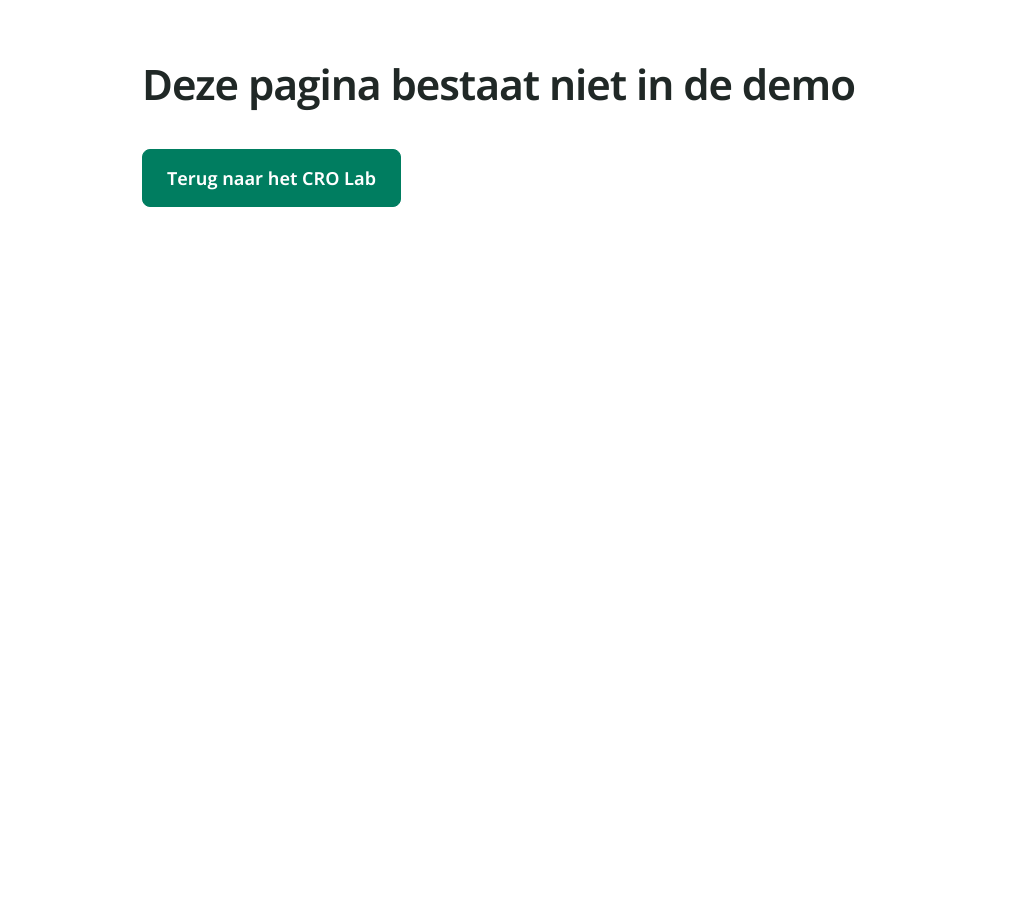
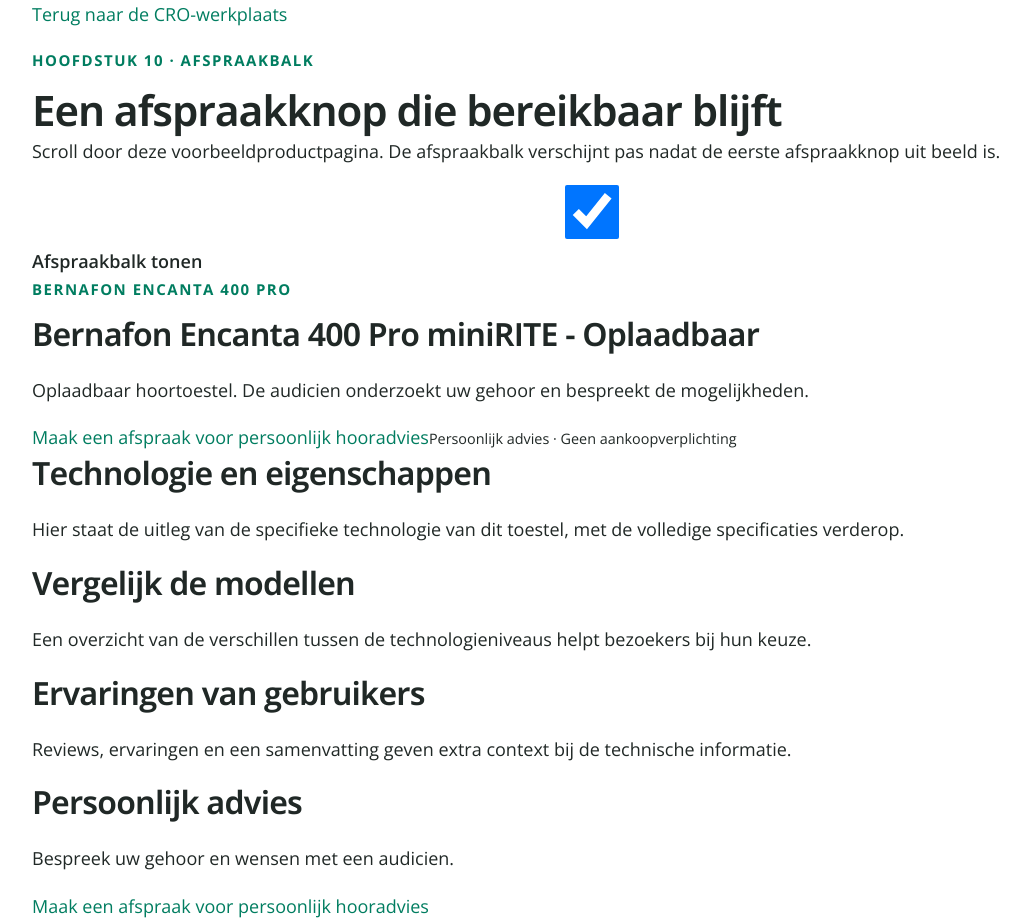
Before and after one commit to jo0stjo0st/oogvoororen-cro, a Next.js app: page /experimenten/mobiele-afspraakbalk in a window 1280 px wide. Before the commit this address had no page. Shown: the whole page, without its empty margins (48-1078 px from the left). Before the commit the page ends 800 px from the top, so only its background shows below. Built offline with nearby package versions, Linux system fonts and the light colour scheme.

Commit message:
Add scroll-triggered sticky appointment CTA experiment

```diff
--- /dev/null
+++ b/src/app/experimenten/mobiele-afspraakbalk/page.tsx
@@ -0,0 +1,28 @@
+"use client";
+import Link from "next/link";
+import {useEffect,useState} from "react";
+import {product,appointmentUrl} from "@/features/products/data";
+export default function StickyChapter(){
+ const [show,setShow]=useState(false);
+ const [enabled,setEnabled]=useState(true);
+ useEffect(()=>{
+  const onScroll=()=>{const el=document.getElementById("sticky-demo-hero");setShow(Boolean(el&&el.getBoundingClientRect().bottom<70))};
+  onScroll();window.addEventListener("scroll",onScroll,{passive:true});
+  return()=>window.removeEventListener("scroll",onScroll);
+ },[]);
+ return <main className="wide cro-sticky-page">
+  <p><Link href="/">Terug naar de CRO-werkplaats</Link></p>
+  <p className="eyebrow">Hoofdstuk 10 · afspraakbalk</p>
+  <h1>Een afspraakknop die bereikbaar blijft</h1>
+  <p>Scroll door deze voorbeeldproductpagina. De afspraakbalk verschijnt pas nadat de eerste afspraakknop uit beeld is.</p>
+  <label className="cro-sticky-toggle"><input type="checkbox" checked={enabled} onChange={e=>setEnabled(e.target.checked)}/> Afspraakbalk tonen</label>
+  <section id="sticky-demo-hero" className="cro-sticky-hero">
+   <div><p className="eyebrow">Bernafon Encanta 400 Pro</p><h2>{product.name}</h2><p>Oplaadbaar hoortoestel. De audicien onderzoekt uw gehoor en bespreekt de mogelijkheden.</p><Link className="cro-sticky-button" href={appointmentUrl("variant-a")}>Maak een afspraak voor persoonlijk hooradvies</Link><small>Persoonlijk advies · Geen aankoopverplichting</small></div>
+  </section>
+  <section className="cro-sticky-content"><h2>Technologie en eigenschappen</h2><p>Hier staat de uitleg van de specifieke technologie van dit toestel, met de volledige specificaties verderop.</p></section>
+  <section className="cro-sticky-content"><h2>Vergelijk de modellen</h2><p>Een overzicht van de verschillen tussen de technologieniveaus helpt bezoekers bij hun keuze.</p></section>
+  <section className="cro-sticky-content"><h2>Ervaringen van gebruikers</h2><p>Reviews, ervaringen en een samenvatting geven extra context bij de technische informatie.</p></section>
+  <section className="cro-sticky-content"><h2>Persoonlijk advies</h2><p>Bespreek uw gehoor en wensen met een audicien.</p><Link className="cro-sticky-button" href={appointmentUrl("variant-a")}>Maak een afspraak voor persoonlijk hooradvies</Link></section>
+  {enabled&&show&&<aside className="cro-sticky-bar" aria-label="Afspraak maken"><div className="cro-sticky-bar-inner"><div className="cro-sticky-context"><strong>Bernafon Encanta 400 Pro</strong><span>Geen aankoopverplichting</span></div><Link className="cro-sticky-button" href={appointmentUrl("variant-a")}>Maak een afspraak voor persoonlijk hooradvies</Link></div></aside>}
+ </main>;
+}
```
